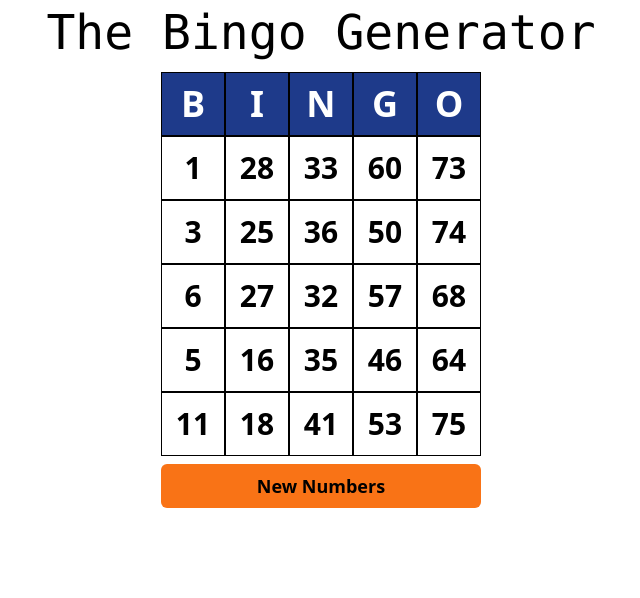
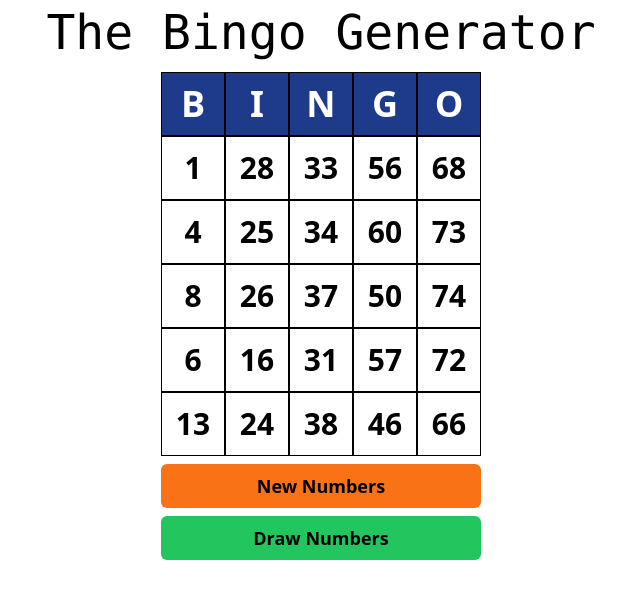
Before and after one commit to berndhobbie/bingoSvelte, a Svelte app: page / in a window 1280 px wide. Shown: the top 598 px of the page, without its empty margins (319-959 px from the left). Built offline with nearby package versions, Linux system fonts and the light colour scheme.

Commit message:
new features

```diff
--- a/src/App.svelte
+++ b/src/App.svelte
@@ -5,6 +5,7 @@
   import { BingoCard } from "./lib/bingoCard";
   import { onMount } from "svelte";
   let bingoCard: BingoCard;
+  let winnerNumbers: number[] = [];
 
   onMount(() => {
     genNewCard();
@@ -14,6 +15,25 @@
     const newBingoCard = new BingoCard();
     newBingoCard.generate();
     bingoCard = newBingoCard;
+  };
+
+  const drawNumbers = () => {
+    winnerNumbers = [];
+    let availabeNumbers = 75;
+    //an array tha hold the numbers from 1-75
+    const allNumbers: number[] = [];
+    for (let i = 1; i <= availabeNumbers; i++) {
+      allNumbers.push(i);
+    }
+    //22 random number between 1 and 75
+    for (let i = 0; i < 22; i++) {
+      const randomNumber = Math.floor(Math.random() * availabeNumbers);
+      winnerNumbers.push(allNumbers[randomNumber]);
+      allNumbers.splice(randomNumber, 1);
+      availabeNumbers--;
+    }
+
+    bingoCard.markNumbers(winnerNumbers);
   };
 </script>
 
@@ -26,5 +46,15 @@
       class="bg-orange-500 hover:bg-orange-400 p-2 rounded-md w-80 text-lg font-bold mt-2"
       on:click={() => genNewCard()}>New Numbers</button
     >
+    <button
+      class="bg-green-500 hover:bg-green-400 p-2 rounded-md w-80 text-lg font-bold mt-2"
+      on:click={() => drawNumbers()}>Draw Numbers</button
+    >
   </div>
 {/if}
+
+<div class="flex space-x-2">
+  {#each winnerNumbers as num}
+    <div class="text-5xl font-mono">{num}</div>
+  {/each}
+</div>
--- a/src/components/NumberGrid.svelte
+++ b/src/components/NumberGrid.svelte
@@ -8,8 +8,10 @@
       <div
         class="border border-black p-2 font-extrabold flex justify-center items-center h-16 w-16 text-3xl"
       >
-        {#if cell}
-          {cell}
+        {#if cell.number}
+          <span class={cell.isDrawn ? "text-green-900" : "text-black"}
+            >{cell.number}</span
+          >
         {/if}
       </div>
     {/each}
--- a/src/lib/bingoCard.ts
+++ b/src/lib/bingoCard.ts
@@ -1,6 +1,11 @@
+interface BingoNumber {
+  number: number;
+  isDrawn: boolean;
+}
+
 interface NumberRow {
   name: string;
-  numbers: number[];
+  numbers: BingoNumber[];
 }
 
 export class BingoCard {
@@ -30,15 +35,31 @@ export class BingoCard {
     this.o.numbers = this.generateNumbers(61, 75);
   }
 
-  private generateNumbers(min: number, max: number): number[] {
-    const numbers: number[] = [];
+  private generateNumbers(min: number, max: number): BingoNumber[] {
+    const bingoNumbers: BingoNumber[] = [];
+    const allNumbers: number[] = [];
+    for (let i = min; i <= max; i++) {
+      allNumbers.push(i);
+    }
+
     for (let i = 0; i < 5; i++) {
-      let random = Math.floor(Math.random() * (max - min + 1)) + min;
-      while (numbers.includes(random)) {
-        random = Math.floor(Math.random() * (max - min + 1)) + min;
-      }
-      numbers.push(random);
+      const randomIndex = Math.floor(Math.random() * allNumbers.length);
+      const randomNum = allNumbers[randomIndex];
+      bingoNumbers.push({ number: randomNum, isDrawn: false });
+      allNumbers.splice(randomIndex, 1);
     }
-    return numbers;
+
+    return bingoNumbers;
   }
+
+  markNumbers = (winnerNumbers: number[]): void => {
+    this.card.forEach((row) => {
+      row.numbers.forEach((num) => {
+        if (winnerNumbers.includes(num.number)) {
+          num.isDrawn = true;
+        }
+      });
+    });
+    console.log(this.card);
+  };
 }
```
Also changed, not shown: 5 other files (tests, documents, lock files or other folders).
